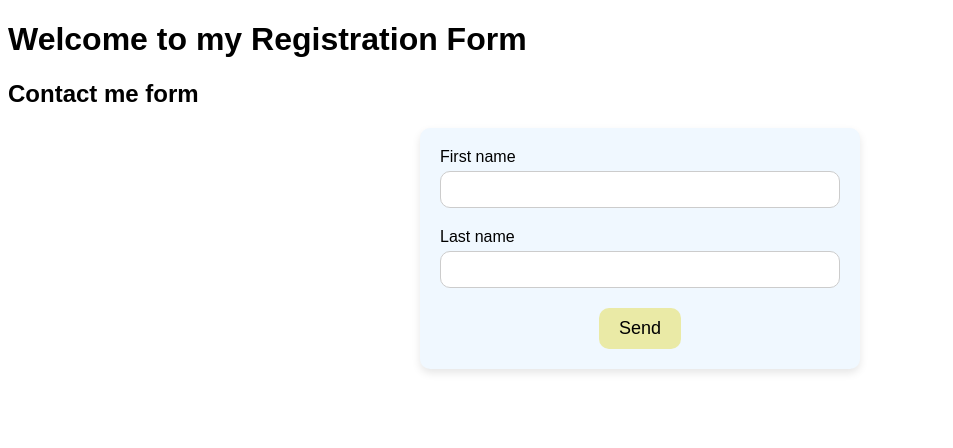
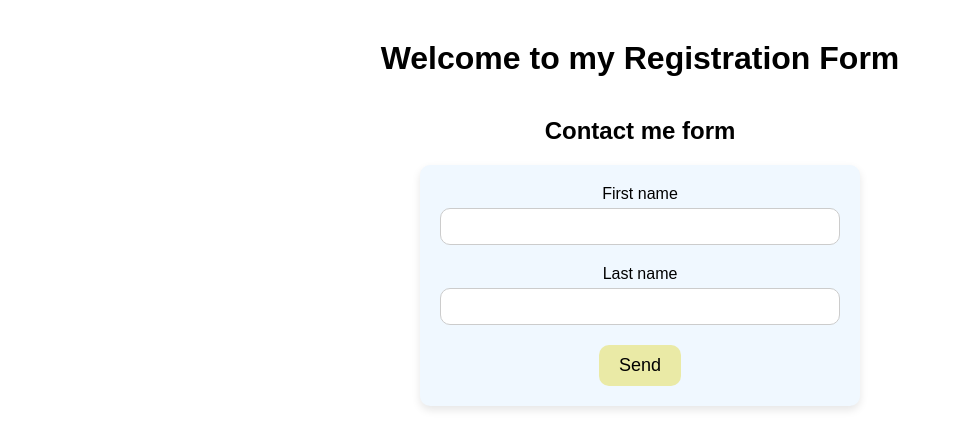
Before and after one commit to uliseslargaespada/week2-lab1-registration-form, a plain HTML site: page index.html in a window 1280 px wide. Shown: the whole page, without its empty margins (0-953 px from the left). Drawn offline with Linux system fonts and the light colour scheme.

Commit message:
center header and main text

```diff
--- a/styles.css
+++ b/styles.css
@@ -1,5 +1,14 @@
 body {
   font-family: Arial, Helvetica, sans-serif;
+}
+
+.header {
+  text-align: center;
+  margin: 40px 0;
+}
+
+main {
+  text-align: center;
 }
 
 .main_form {
```
